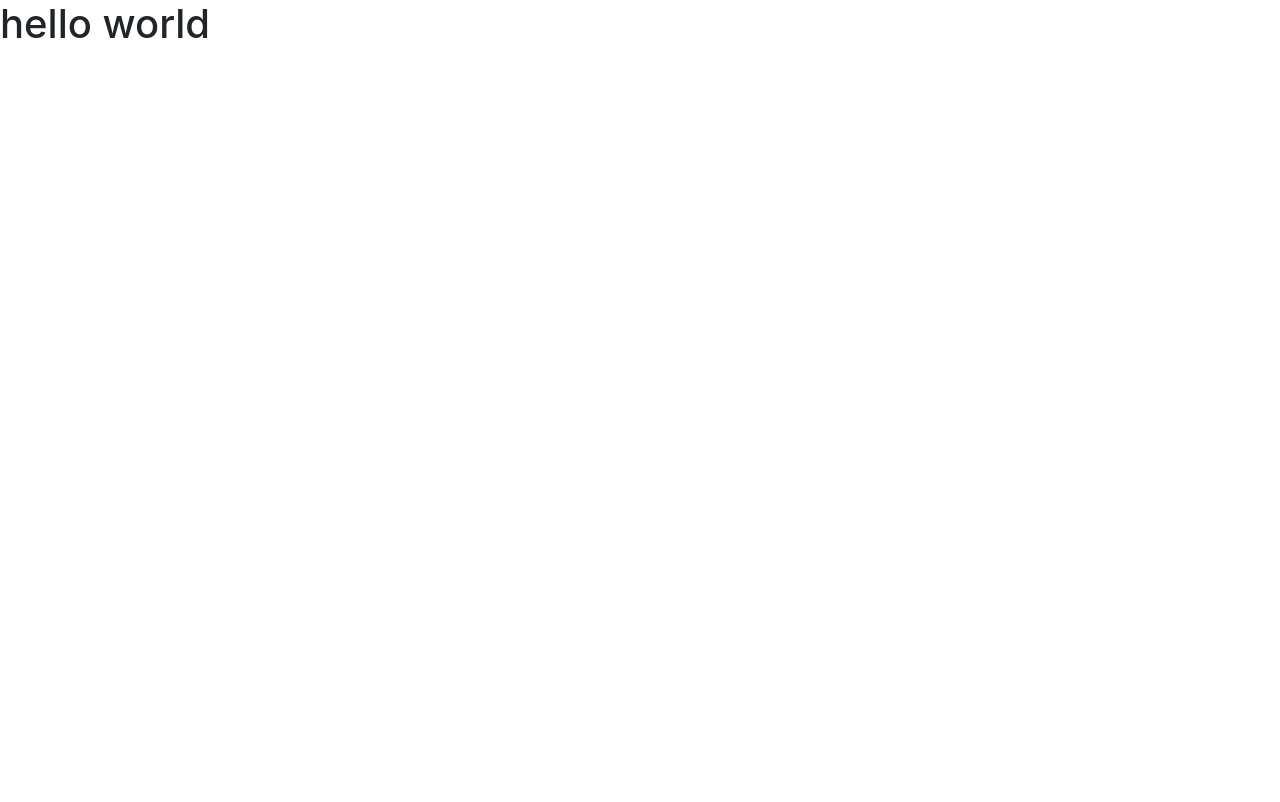
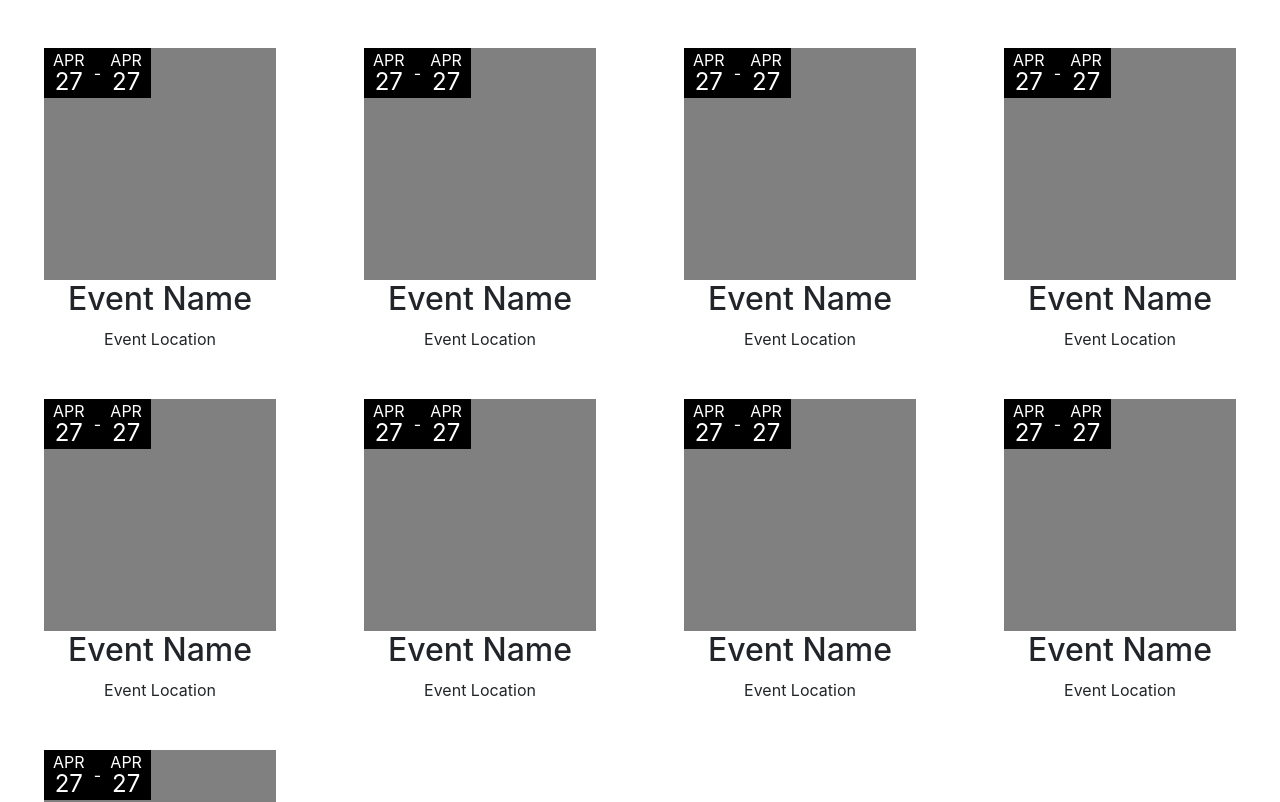
Before and after one commit to Gabbyton/project-horario, an Angular app: page / in a window 1280 px wide. Shown: the top 802 px of the page. Built offline with nearby package versions, Linux system fonts and the light colour scheme.

Commit message:
added functional calendar layout layout width adjusts with screen width

```diff
--- a/src/app/calendar/calendar.component.css
+++ b/src/app/calendar/calendar.component.css
@@ -0,0 +1,38 @@
+.img-placeholder {
+    width: 250px;
+    height: 250px;
+    background-color: grey;
+    position: relative;
+}
+
+.event-container {
+    margin-bottom: 2em;
+}
+
+.date-label-container {
+    position: absolute;
+    top: 0;
+    left: 0;
+    text-align: center;
+}
+
+.date-label>span {
+    margin: 0;
+    padding: 0;
+    line-height: 0px;
+}
+
+.date-label {
+    height: 50px;
+    width: 50px;
+    color: white;
+    background-color: black;
+}
+
+.transition-label {
+    width: fit-content;
+}
+
+.number-label {
+    font-size: 1.5em;
+}
--- a/src/app/calendar/calendar.component.html
+++ b/src/app/calendar/calendar.component.html
@@ -1 +1,23 @@
-<h1>hello world</h1>
+<div class="calendar-space container-fluid py-5">
+    <div class="row row-container justify-content-start">
+        <div class="col-lg-3 col-md-4 event-container d-flex flex-column align-items-center" *ngFor="let event of events">
+            <div class="img-placeholder" [ngStyle]="{'height':imgWidth+'px', 'width':imgWidth+'px'}">
+                <div class="date-label-container d-flex">
+                    <div class="date-label">
+                        <span class="month-label">APR</span><br>
+                        <span class="number-label">27</span>
+                    </div>
+                    <div class="date-label transition-label d-flex align-items-center">
+                        <span>-</span>
+                    </div>
+                    <div class="date-label">
+                        <span class="month-label">APR</span><br>
+                        <span class="number-label">27</span>
+                    </div>
+                </div>
+            </div>
+            <h2>Event Name</h2>
+            <p>Event Location</p>
+        </div>
+    </div>
+</div>
--- a/src/app/calendar/calendar.component.ts
+++ b/src/app/calendar/calendar.component.ts
@@ -1,4 +1,4 @@
-import { Component, OnInit } from '@angular/core';
+import { Component, HostListener, OnInit } from '@angular/core';
 
 @Component({
   selector: 'app-calendar',
@@ -6,10 +6,31 @@ import { Component, OnInit } from '@angular/core';
   styleUrls: ['./calendar.component.css']
 })
 export class CalendarComponent implements OnInit {
+  imgWidth: any;
+  events: any[];
 
   constructor() { }
 
-  ngOnInit(): void {
+  ngOnInit() {
+    this.imgWidth = this.getDisplayWidth(this.getScreenInnerWidth());
+    this.events = [1, 2, 3, 4, 5, 6, 7, 8, 9];
   }
 
+  @HostListener('window:resize', ['$event'])
+  onResize(event) {
+    this.imgWidth = this.getDisplayWidth(this.getScreenInnerWidth());
+    console.log(window.innerWidth);
+    console.log(this.imgWidth);
+  }
+
+  private getDisplayWidth(screenWidth: number): number {
+    console.log(this.getScreenInnerWidth());
+    let computedWidth = (0.07 * screenWidth) + 142.86;
+    console.log(computedWidth);
+    return computedWidth;
+  }
+
+  private getScreenInnerWidth(): number {
+    return window.innerWidth;
+  }
 }
```
